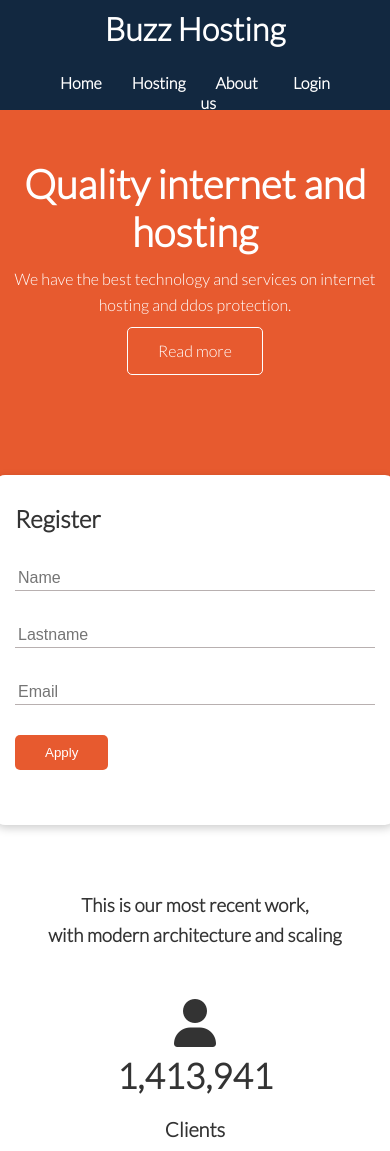
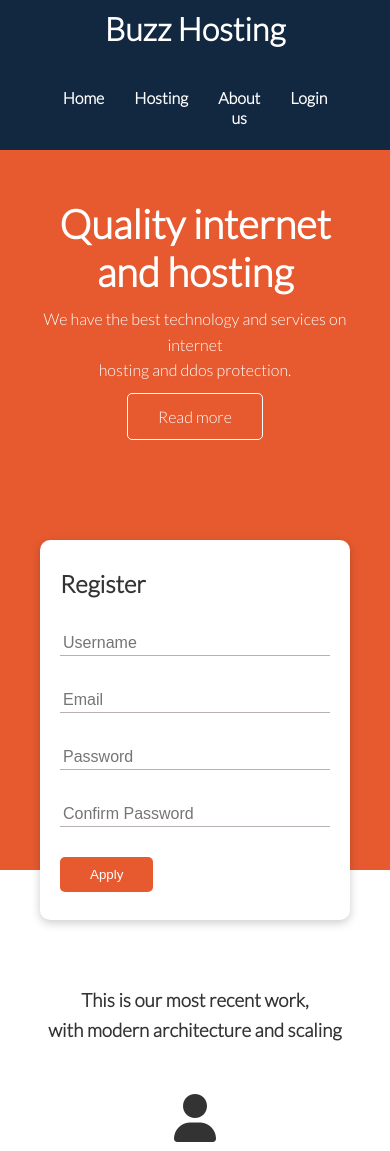
Before and after one commit to elmedinhajdari/ProjektiWEB, a PHP site: page / in a window 390 px wide. Shown: the top 1151 px of the page. Run offline with PHP 8.4, Linux system fonts and the light colour scheme.

Commit message:
PHP Conversion
Converted files to PHP
Added Includes - Header/Footer
Edited CSS - Responsive for Mobile

```diff
--- a/css/style.css
+++ b/css/style.css
@@ -109,7 +109,7 @@ img{
 .showcase-form{
     position: relative;
     top: 60px;
-    height: 350px;
+    height: 380px;
     width: 400px;
     padding: 40px;
     justify-self: flex-end;
@@ -381,22 +381,32 @@ img{
 
 /* Mobile */
 
-@media(max-width: 500px){
+@media(max-width: 700px){
     .navbar{
-        height: 110px;
+        height: 150px;
     }
 .navbar .flex{
     flex-direction: column;
 }
 
+.container nav ul li{
+    display: flex;
+
+    text-align: center;
+}
 .navbar ul{
- padding: 5px;
+ padding: 10px;
 
 }
 .cli .card{
     justify-self: center;
     width: 250px;
-    }
+}
+
+.showcase-form{
+    width: 100%;
+}
+
 }
 
 
--- /dev/null
+++ b/include/footer.php
@@ -0,0 +1,21 @@
+    <!-- Footer -->
+    <footer class="footer bg-dark py-5">
+        <div class="container grid grid-3">
+            <div>
+                <h1>Buzz Hosting</h1>
+                <p>Copyright &copy; 2021</p>
+            </div>
+            <nav>
+                <ul>
+                    <li><a href="index.php">Home</a></li>
+                    <li><a href="features.php">Hosting</a></li>
+                    <li><a href="aboutus.php">About us</a></li>
+                </ul>
+            </nav>
+            <div class="social">
+                <a href="javascript:void(0);"><i class="fab fa-facebook fa-2x"></i></a>
+                <a href="javascript:void(0);"><i class="fab fa-instagram fa-2x"></i></a>
+                <a href="javascript:void(0);"><i class="fab fa-twitter fa-2x"></i></a>
+            </div>
+        </div>
+    </footer>
--- /dev/null
+++ b/include/header.php
@@ -0,0 +1,14 @@
+  <!--Nav Bar-->
+  <div id="nav1" class="navbar">
+        <div class="container flex">
+            <h1 class="logo">Buzz Hosting</h1>
+            <nav>
+                <ul>
+                    <li><a href="index.php">Home</a></li>
+                    <li><a href="features.php">Hosting</a></li>
+                    <li><a href="aboutus.php">About us</a></li>
+                    <li><a href="login.php">Login</a></li>
+                </ul>
+            </nav>
+        </div>
+    </div>
--- a/index.html
+++ b/index.php
@@ -36,19 +23,22 @@
             <div class="showcase-text">
                 <h1>Quality internet and hosting</h1>
                 <p>We have the best technology and services on internet<br> hosting and ddos protection.</p>
-                <a href="features.html" class="btn btn-outline">Read more</a>
+                <a href="features.php" class="btn btn-outline">Read more</a>
             </div>
             <div class="showcase-form card">
                 <h2>Register</h2>
                 <form onsubmit="return validation(this)">
                     <div class="form-control">
-                        <input id="emri" type="text" name="name" placeholder="Name" required>
+                        <input id="emri" type="text" name="name" placeholder="Username" required>
                     </div>
                     <div class="form-control">
-                        <input id="mbiemri" type="text" name="lastname" placeholder="Lastname" required>
+                        <input id="mbiemri" type="text" name="email" placeholder="Email" required>
                     </div>
                     <div class="form-control">
-                        <input id="email" type="email" name="email" placeholder="Email" required>
+                        <input id="password" type="password" name="password" placeholder="Password" required>
+                    </div>
+                    <div class="form-control">
+                        <input id="confirmpassword" type="password" name="password" placeholder="Confirm Password" required>
                     </div>
                     <input type="submit" value="Apply" class="btn btn-primary">
                 </form>
```
Also changed, not shown: other parts of index.php (+3 -36 lines), aboutus.php (renamed from aboutus.html, +2 -35 lines), features.php (renamed from features.html, +3 -35 lines), login.php (renamed from login.html, +3 -35 lines).
